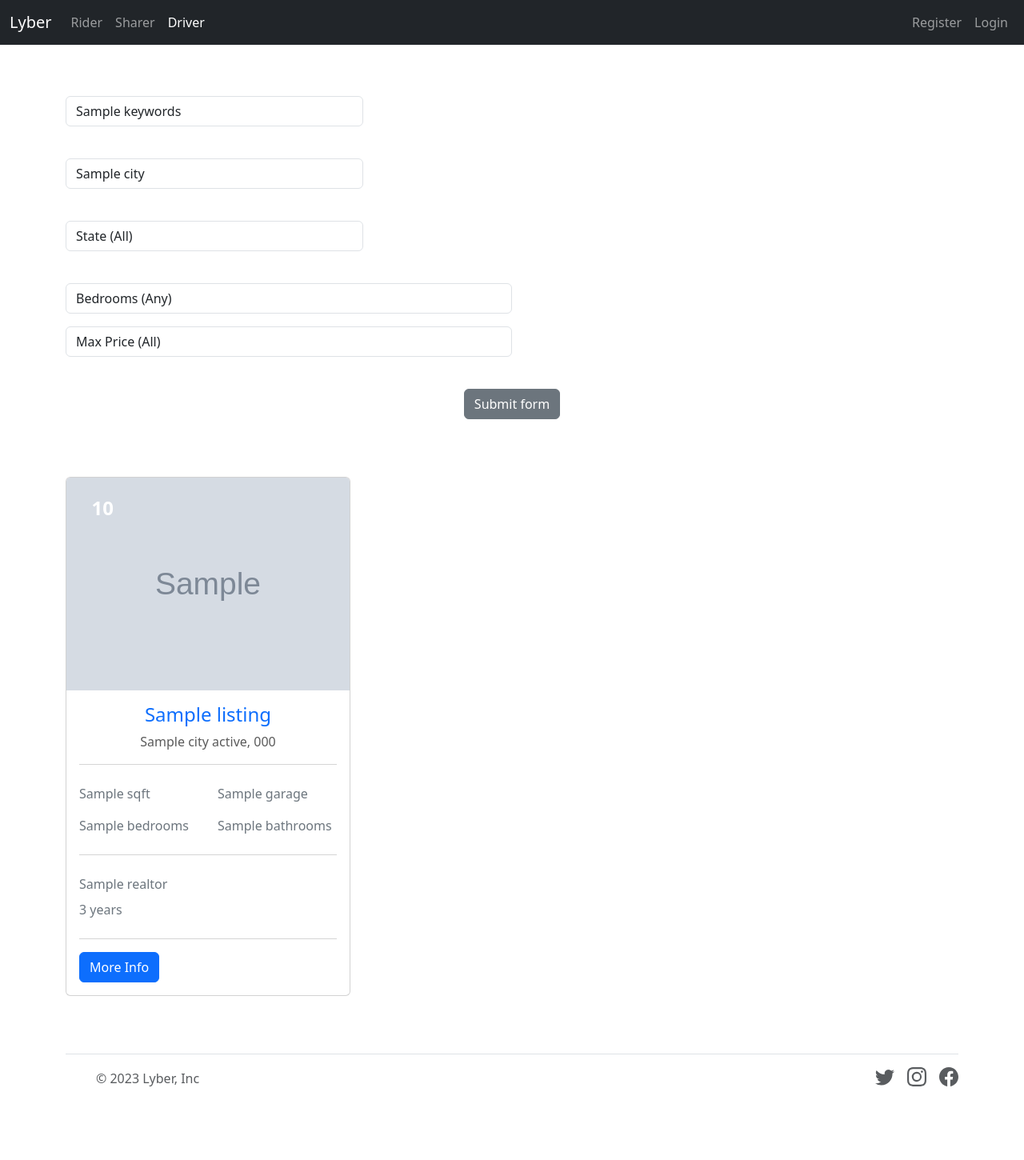
After one commit to carolinechen99/ride-hailing-web, a Django app: template templates/ride/driver_find_ride.html in a window 1280 px wide. The commit adds this page. Shown: the whole page at 80% size. Run offline with Django 3.2, Linux system fonts and the light colour scheme; the template is opened without the code that fills it: most values are stand-ins (such as "Sample title", 1, 10 or a date in 2020); grey boxes marked "Sample" are stand-in pictures; some libraries are stand-ins or nearby versions.

Commit message:
add driver_find_ride query logic&template(incomplete), add vehicle_type to Ride table

```diff
--- a/ride/models.py
+++ b/ride/models.py
@@ -31,6 +31,7 @@ class Ride(models.Model):
     status = models.CharField( max_length=2, choices=Status.choices, default=Status.OPEN)
     allow_sharing = models.BooleanField()
     special_requirements = models.CharField(max_length=100, blank=True)
+    vehicle_type = models.CharField(max_length=2, choices=CarType.choices, default=CarType.COMPACT)
 
     def __str__(self):
         return self.rid
--- a/ride/urls.py
+++ b/ride/urls.py
@@ -8,4 +8,5 @@ urlpatterns = [
     path('driver', views.driver, name='driver'),
     path('sharer', views.sharer, name='sharer'),
     path('ride_status', views.ride_status, name='ride_status'),
+    path('driver_find_ride', views.driver_find_ride, name='driver_find_ride'),
 ]
--- a/templates/pages/index.html
+++ b/templates/pages/index.html
@@ -19,7 +19,7 @@
           <div class="carousel-caption text-start">
             <h1>Get going faster</h1>
             <p>One app. All the rides</p>
-            <p><a class="btn btn-lg btn-primary" href="#">Request ride now</a></p>
+            <p><a class="btn btn-lg btn-primary" href="{% url 'ride:request_ride' %}">Request ride now</a></p>
           </div>
         </div>
       </div>
@@ -31,7 +31,7 @@
           <div class="carousel-caption">
             <h1>Share rides. Save cash.</h1>
             <p></p>
-            <p><a class="btn btn-lg btn-primary" href="#">Try sharer mode</a></p>
+            <p><a class="btn btn-lg btn-primary" href="{% url 'ride:sharer' %}">Try sharer mode</a></p>
           </div>
         </div>
       </div>
--- a/templates/partials/_nav.html
+++ b/templates/partials/_nav.html
@@ -2,7 +2,7 @@
 <header>
     <nav class="navbar navbar-expand-md navbar-dark fixed-top bg-dark">
       <div class="container-fluid">
-        <a class="navbar-brand" href="#">Lyber</a>
+        <a class="navbar-brand" href="{% url 'index' %}">Lyber</a>
         <button class="navbar-toggler" type="button" data-bs-toggle="collapse" data-bs-target="#navbarCollapse" aria-controls="navbarCollapse" aria-expanded="false" aria-label="Toggle navigation">
           <span class="navbar-toggler-icon"></span>
         </button>
--- /dev/null
+++ b/templates/ride/driver_find_ride.html
@@ -0,0 +1,133 @@
+{% extends 'base.html' %}
+
+
+{% block content %}
+<section id="showcase-inner" class="showcase-search text-white py-5">
+    <div class="container">
+      <div class="row text-center">
+        <div class="col-md-12">
+          <form action="{% url 'ride:driver_find_ride' %}">
+            <!-- Form Row 1 -->
+            <div class="form-row">
+              <div class="col-md-4 mb-3">
+                <label class="sr-only">Keywords</label>
+                <input type="text" name="keywords" class="form-control" placeholder="Keyword (Pool, Garage, etc)" value="{{ values.keywords }}">
+              </div>
+
+              <div class="col-md-4 mb-3">
+                <label class="sr-only">City</label>
+                <input type="text" name="city" class="form-control" placeholder="City" value="{{ values.city }}">
+              </div>
+
+              <div class="col-md-4 mb-3">
+                <label class="sr-only">State</label>
+                <select name="state" class="form-control">
+                  <option selected="true" disabled="disabled">State (All)</option>
+                  {% for key,value in state_choices.items %}
+                    <option value="{{ key }}"
+                    {% if key == values.state %}
+                        selected
+                    {% endif %}
+                    >{{ value }}</option>
+                    {% endfor %}
+                </select>
+              </div>
+            </div>
+            <!-- Form Row 2 -->
+            <div class="form-row">
+              <div class="col-md-6 mb-3">
+                <label class="sr-only">Bedrooms</label>
+                <select name="bedrooms" class="form-control">
+                  <option selected="true" disabled="disabled">Bedrooms (Any)</option>
+                    {% for key,value in bedroom_choices.items %}
+                        <option value="{{ key }}"
+                        {% if key == values.bedrooms %}
+                            selected
+                        {% endif %}
+                        >{{ value }}</option>
+                    {% endfor %}
+                </select>
+              </div>
+              <div class="col-md-6 mb-3">
+                <select name="price" class="form-control">
+                  <option selected="true" disabled="disabled">Max Price (All)</option>
+                    {% for key,value in price_choices.items %}
+                        <option value="{{ key }}"
+                        {% if key == values.price %}
+                            selected
+                        {% endif %}
+                        >{{ value }}</option>
+                    {% endfor %}
+                </select>
+              </div>
+            </div>
+            <button class="btn btn-secondary btn-block mt-4" type="submit">Submit form</button>
+          </form>
+        </div>
+      </div>
+    </div>
+  </section>
+
+  <!-- Listings -->
+  <section id="listings" class="py-4">
+    <div class="container">
+      <div class="row">
+        {% if listings %}
+        {% for listing in listings %}
+          <div class="col-md-6 col-lg-4 mb-4">
+            <div class="card listing-preview">
+              <img class="card-img-top" src="{{ listing.photo_main.url }}" alt="">
+              <div class="card-img-overlay">
+                <h2>
+                  <span class="badge badge-secondary text-white">{{ listing.price }}</span>
+                </h2>
+              </div>
+              <div class="card-body">
+                <div class="listing-heading text-center">
+                  <h4 class="text-primary">{{ listing.title }}</h4>
+                  <p>
+                    <i class="fas fa-map-marker text-secondary"></i> {{ listing.city}} {{ listing.state }}, {{ listing.zipcode }}</p>
+                </div>
+                <hr>
+                <div class="row py-2 text-secondary">
+                  <div class="col-6">
+                    <i class="fas fa-th-large"></i> {{ listing.sqft }}</div>
+                  <div class="col-6">
+                    <i class="fas fa-car"></i> {{ listing.garage }}</div>
+                </div>
+                <div class="row py-2 text-secondary">
+                  <div class="col-6">
+                    <i class="fas fa-bed"></i> {{ listing.bedrooms }}</div>
+                  <div class="col-6">
+                    <i class="fas fa-bath"></i> {{ listing.bathrooms }}</div>
+                </div>
+                <hr>
+                <div class="row py-2 text-secondary">
+                  <div class="col-12">
+                    <i class="fas fa-user"></i> {{ listing.realtor }}</div>
+                </div>
+                <div class="row text-secondary pb-2">
+                  <div class="col-6">
+                    <i class="fas fa-clock"></i> {{ listing.list_date | timesince }}</div>
+                </div>
+                <hr>
+                <a href="{% url 'listing' listing.id %}" class="btn btn-primary btn-block">More Info</a>
+              </div>
+            </div>
+          </div>
+
+        {% endfor %}
+      {% else %}
+      <div class="col-md-12">
+        <p>No rides available</p>
+      </div>
+      {% endif %}
+
+
+
+
+      </div>
+    </div>
+  </section>
+
+{% endblock %}
```
Also changed, not shown: ride/views.py (+55 -2 lines), templates/ride/driver.html (+5 -17 lines), uber/settings.py (+16 -15 lines), ride/migrations/0010_ride_car_type.py (added), ride/migrations/0011_rename_car_type_ride_vehicle_type.py (added), templates/ride/driver_ride.html (added).
